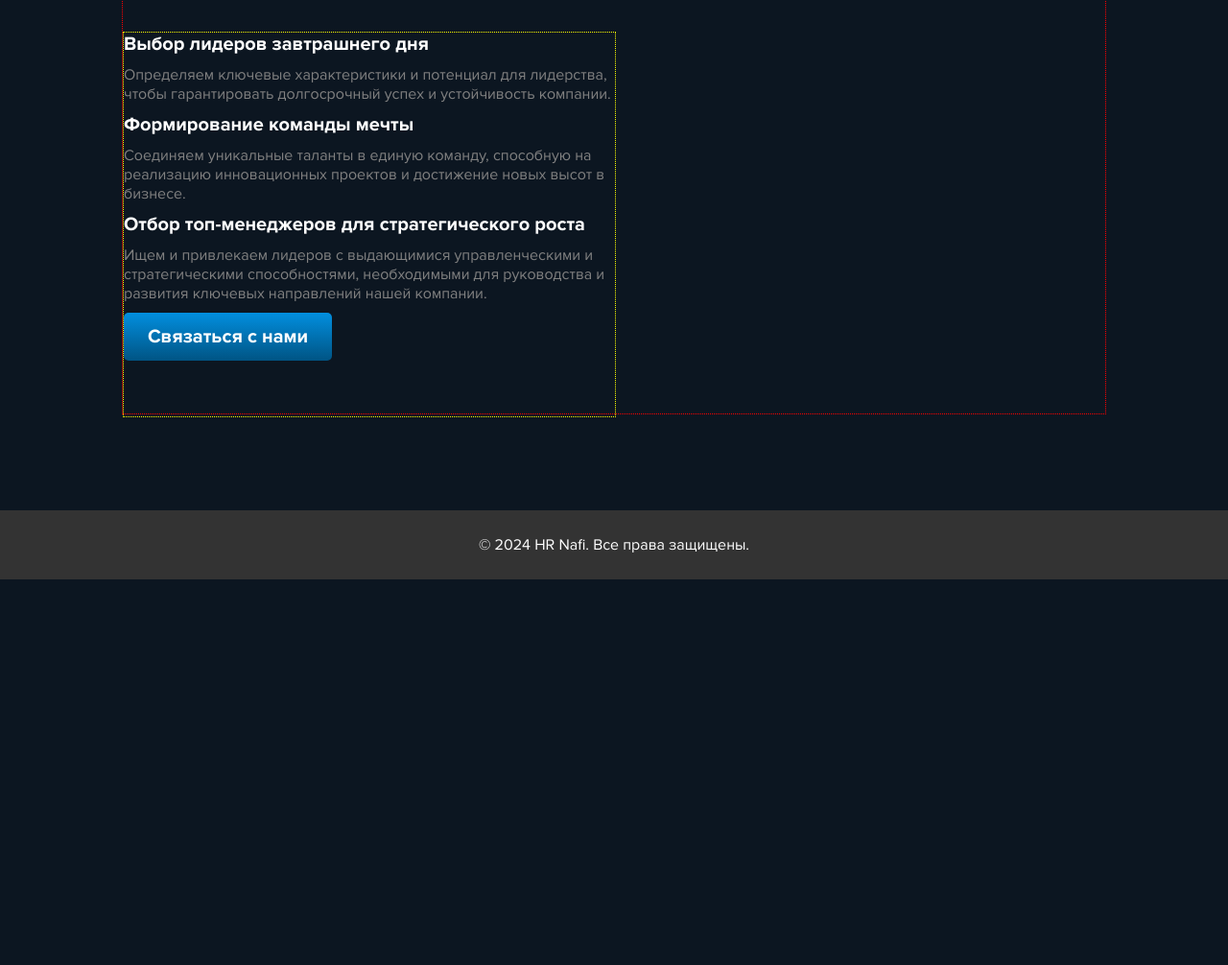
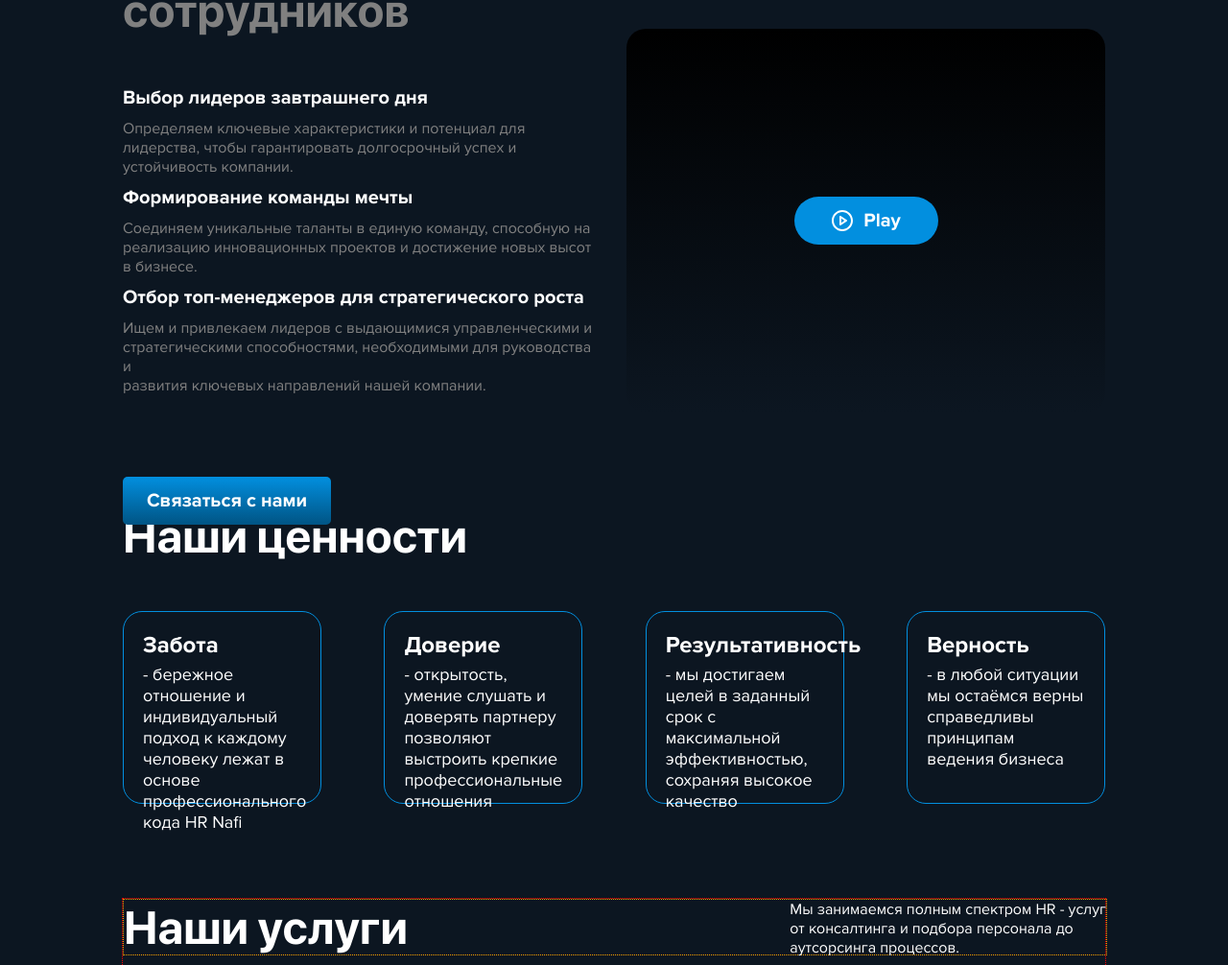
Before and after one commit to AkhrorSh/HR-Nafi, a website built with Vite: page index.html in a window 1280 px wide. Shown: the part 1054-2060 px from the top of the page at 96% size. Before the commit the page ends 1658 px from the top, so only its background shows below. Built offline with nearby package versions, Linux system fonts and the light colour scheme.

Commit message:
almost done

```diff
--- a/index.html
+++ b/index.html
@@ -103,17 +103,70 @@
 						<h3>Связаться с нами</h3>
 					</div>
 				</div>
+			</div>
+			<div class="video-container">
+				<div class="wrapper-button">
+					<div class="play-button">
+						<img src="icons/play-circle.svg" alt="play">
+						<p>Play</p>
+					</div>
+				</div>
+			</div>
+		</section>
+
+		<section class="values-container">
+			<div class="values-text">
+				<h2>Наши ценности</h2>
+			</div>
+			<div class="small-containers">
+				<div id="care">
+					<div class="text-wrapper">
+						<h3>Забота</h3>
+						<p>- бережное отношение и индивидуальный подход к каждому человеку лежат в основе профессионального кода HR Nafi</p>
+					</div>
+				</div>
+				<div id="confidence">
+					<div class="text-wrapper">
+						<h3>Доверие</h3>
+						<p>- открытость, умение слушать и доверять партнеру позволяют выстроить крепкие профессиональные отношения</p>
+					</div>
+				</div>
+				<div id="result">
+					<div class="text-wrapper">
+						<h3>Результативность</h3>
+						<p>- мы достигаем целей в заданный срок с максимальной эффективностью, сохраняя высокое качество</p>
+					</div>
+				</div>
+				<div id="loyalty">
+					<div class="text-wrapper">
+						<h3>Верность</h3>
+						<p>- в любой ситуации мы остаёмся верны справедливы принципам ведения бизнеса</p>
+					</div>
+				</div>
+			</div>
+		</section>
+
+		<section class="our-service-container">
+			<div class="our-service-text">
+				<h2>Наши услуги</h2>
+				<p>Мы занимаемся полным спектром HR - услуг<br> от консалтинга и подбора персонала до<br> аутсорсинга процессов.</p>
+			</div>
 
 
 
 
 
 
-			</div>
+
+
+		</section>
 
 
 
-		</section>
+
+
+
+
 
 		<!-- <section class="about">
 			<h2>Мы готовим ключевых сотрудников</h2>
--- a/main.css
+++ b/main.css
@@ -192,11 +192,16 @@ nav ul li a {
 }
 
 .employees-container {
+	display: flex;
+	/* align-items: end; */
 	position: relative;
 	margin: 100px auto;
 	width: 80%;
 	height: 564px;
-	border: 1px red dotted;
+}
+
+.employees {
+	width: 100%;
 }
 
 .employees h1 {
@@ -213,10 +218,10 @@ nav ul li a {
 }
 
 .light-text {
-	width: 50%;
+	width: 95%;
 	height: 400px;
-	border: 1px yellow dotted;
 	margin-top: 50px;
+
 }
 
 .light-text h3 {
@@ -225,6 +230,7 @@ nav ul li a {
 	font-weight: 700;
 	font-size: 20px;
 	color: white;
+
 }
 
 .light-text p {
@@ -232,7 +238,7 @@ nav ul li a {
 	color: grey;
 	font-weight: 400;
 	font-size: 16px;
-	margin: 10px auto;
+	margin: 10px 0;
 }
 
 
@@ -244,21 +250,145 @@ nav ul li a {
 	height: 50px;
 	background: linear-gradient(#028FDF, #005484);
 	border-radius: 5px;
+	margin-top: 85px;
+}
+
+.video-container {
+	display: flex;
+	justify-content: center;
+	align-items: center;
+	width: 95%;
+	height: 400px;
+	border-radius: 20px;
+	background: linear-gradient(#000000, #0C1621);
+	margin-top: 164px;
+}
+
+.wrapper-button {
+	display: flex;
+	justify-content: center;
+	align-items: center;
+	width: 150px;
+	height: 50px;
+	background-color: #028FDF;
+	border-radius: 30px;
+}
+
+.play-button {
+	display: flex;
+	gap: 10px;
+	color: #FFF;
+	font-family: Proxima Nova;
+	font-size: 20px;
+	font-weight: 700;
+}
+
+.values-container {
+	width: 80%;
+	height: 306px;
+	margin: 100px auto;
+}
+
+.values-text h2 {
+	width: 100%;
+	height: 57px;
+	font-family: SF Pro Display;
+	font-weight: 700;
+	font-size: 48px;
+	margin: 0;
+	color: white;
+}
+
+.small-containers {
+	display: flex;
+	justify-content: space-between;
+	margin: 50px 0;
+}
+
+.small-containers h3 {
+	font-family: Proxima Nova;
+	color: white;
+	font-weight: 700;
+	font-size: 24px;
+	margin: 0;
+}
+
+.small-containers p {
+	font-family: Proxima Nova;
+	font-weight: 400;
+	font-size: 18px;
+	color: white;
 }
 
 
+#care {
+	width: 20%;
+	height: 199px;
+	border-radius: 20px;
+	border: 1px #028FDF solid;
 
+}
 
+#confidence {
+	width: 20%;
+	height: 199px;
+	border-radius: 20px;
+	border: 1px #028FDF solid;
+}
 
+#result {
+	width: 20%;
+	height: 199px;
+	border-radius: 20px;
+	border: 1px #028FDF solid;
+}
 
+#loyalty {
+	width: 20%;
+	height: 199px;
+	border-radius: 20px;
+	border: 1px #028FDF solid;
+}
 
+.text-wrapper {
+	margin: 20px 20px 13px 20px;
+}
 
+.text-wrapper p {
+	margin: 5px 0 0 0;
+}
 
+.our-service-container {
+	width: 80%;
+	height: 870px;
+	border: 1px red dotted;
+	margin: 100px auto;
+}
 
+.our-service-text {
+	display: flex;
+	justify-content: space-between;
+	width: 100%;
+	height: 57px;
+	border: 1px orange dotted;
+}
 
+.our-service-text h2 {
+	font-family: SF Pro Display;
+	font-size: 48px;
+	font-weight: 700;
+	color: white;
+	margin: 0;
+}
 
+.our-service-text p {
+	font-family: Proxima Nova;
+	font-size: 16px;
+	font-weight: 400;
+	color: white;
+	margin: 0;
 
-
+}
 
 
 
```
Also changed, not shown: public/icons/play-circle.svg (added).
